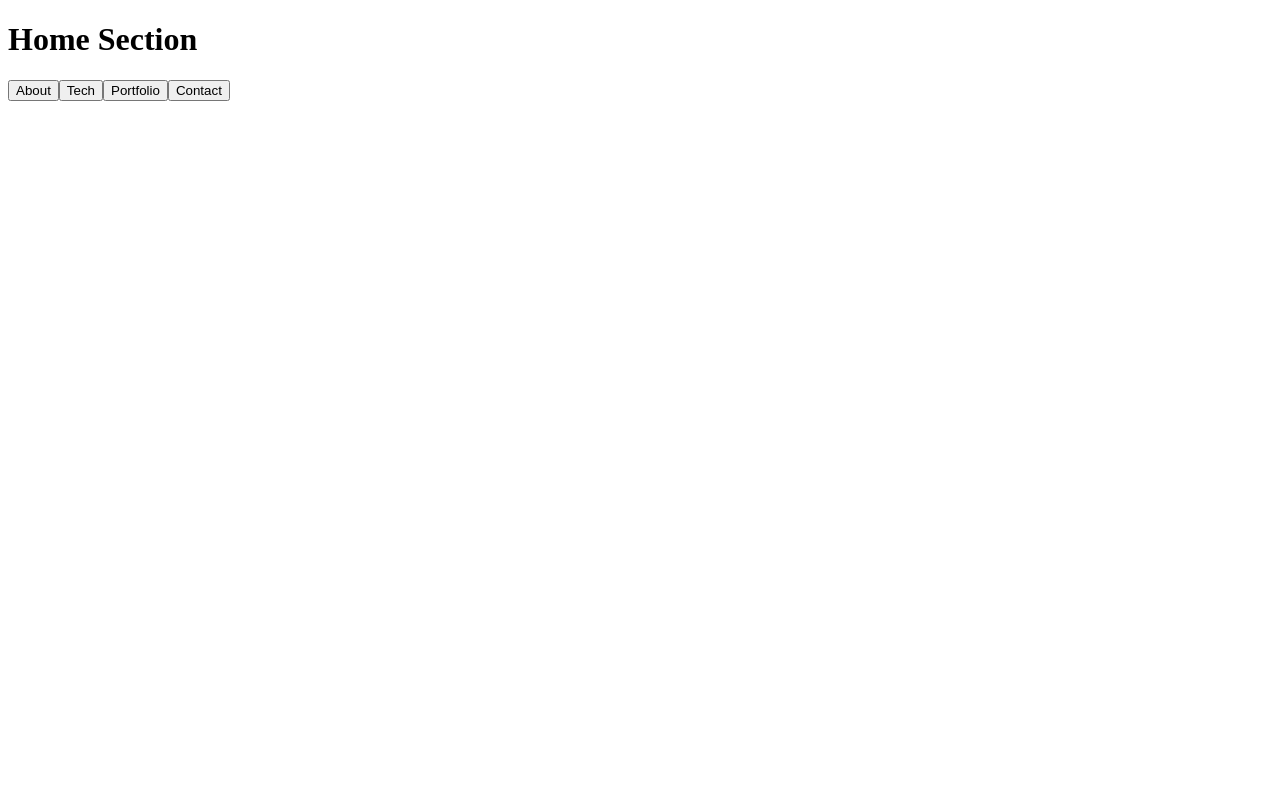
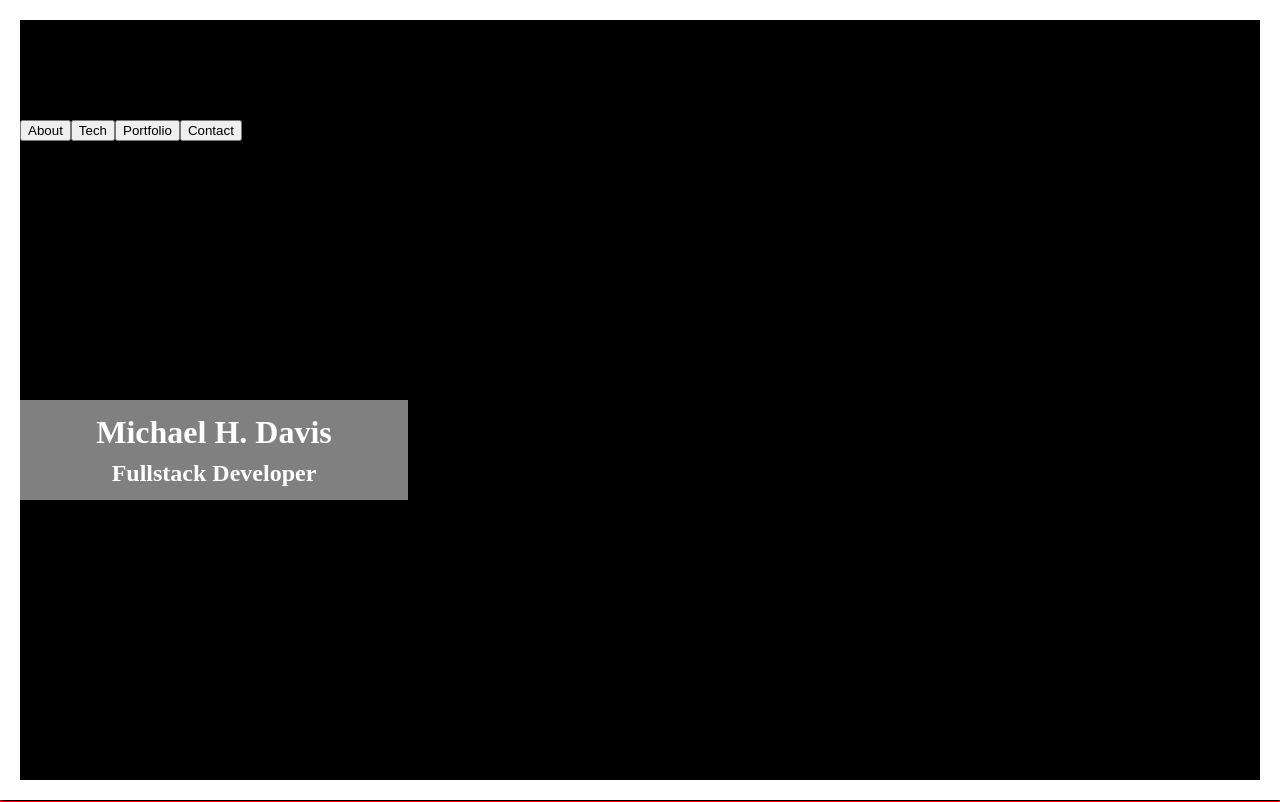
Before and after one commit to mhdavis/portfolio-react, a React (Create React App) app in the folder client/: page / in a window 1280 px wide. Built offline with nearby package versions, Linux system fonts and the light colour scheme; the HTML template or start-up script is replaced by a standard one.

Commit message:
Began styling Home.js component
- Home.css: added file and commenced initial styling
- Home.js: added classnames for styling purposes and reformatted
  page tabs to react error

```diff
--- /dev/null
+++ b/client/src/components/pages/Home/Home.css
@@ -0,0 +1,54 @@
+html {
+  border: 1px solid red;
+  height: 100%;
+}
+
+body {
+  background-color: black;
+}
+
+.home-container {
+  background-color: blue;
+}
+
+.home-title {
+  background-color: grey;
+  color: white;
+  padding: 0.5em;
+}
+
+.body-frame {
+  position: fixed;
+  z-index: 300;
+  top: 0;
+  right: 0;
+  bottom: 0;
+  left: 0;
+  border: 20px solid #fff;
+}
+
+@media (min-width: 768px) {
+  .body-frame {
+    display: block;
+  }
+}
+
+.center {
+  text-align: center;
+  position: relative;
+  left: 0;
+  top: 50%;
+  width: 30%;
+}
+
+.primary-title {
+  margin: 0.1em;
+  padding: 0.1em;
+  text-align: center;
+}
+
+.secondary-title {
+  margin: 0.1em;
+  padding: 0.1em;
+  text-align: center;
+}
--- a/client/src/components/pages/Home/Home.js
+++ b/client/src/components/pages/Home/Home.js
@@ -1,24 +1,31 @@
 import React, { Component } from 'react';
 import { Link } from "react-router-dom";
+import "./Home.css";
 
 class Home extends Component {
   render() {
     return (
-      <div>
-        <h1>Home Section</h1>
+      <div className="home-container">
+        <div className="body-frame">
+
+        <div className="home-title center">
+          <h1 className="primary-title">Michael H. Davis</h1>
+          <h2 className="secondary-title">Fullstack Developer</h2>
+        </div>
 
         <Link to="/about">
-          <button>About</button>
+          <button id="about-link" className="home-link left">About</button>
         </Link>
         <Link to="/tech">
-          <button>Tech</button>
+          <button id="tech-link" className="home-link">Tech</button>
         </Link>
         <Link to="/portfolio">
-          <button>Portfolio</button>
+          <button id="portfolio-link" className="home-link">Portfolio</button>
         </Link>
         <Link to="/contact">
-          <button>Contact</button>
+          <button id="contact-link" className="home-link">Contact</button>
         </Link>
+        </div>
       </div>
     );
   }
--- a/client/src/components/pages/Main/Main.js
+++ b/client/src/components/pages/Main/Main.js
@@ -14,7 +14,6 @@ class Main extends Component {
   render() {
     return (
       <Router>
-        <main>
           <Switch>
             <Route exact path="/" component={Home}/>
             <Route path="/about" component={About}/>
@@ -22,7 +21,6 @@ class Main extends Component {
             <Route path="/portfolio" component={Portfolio}/>
             <Route path="/tech" component={Tech}/>
           </Switch>
-        </main>
       </Router>
     );
   }
```
